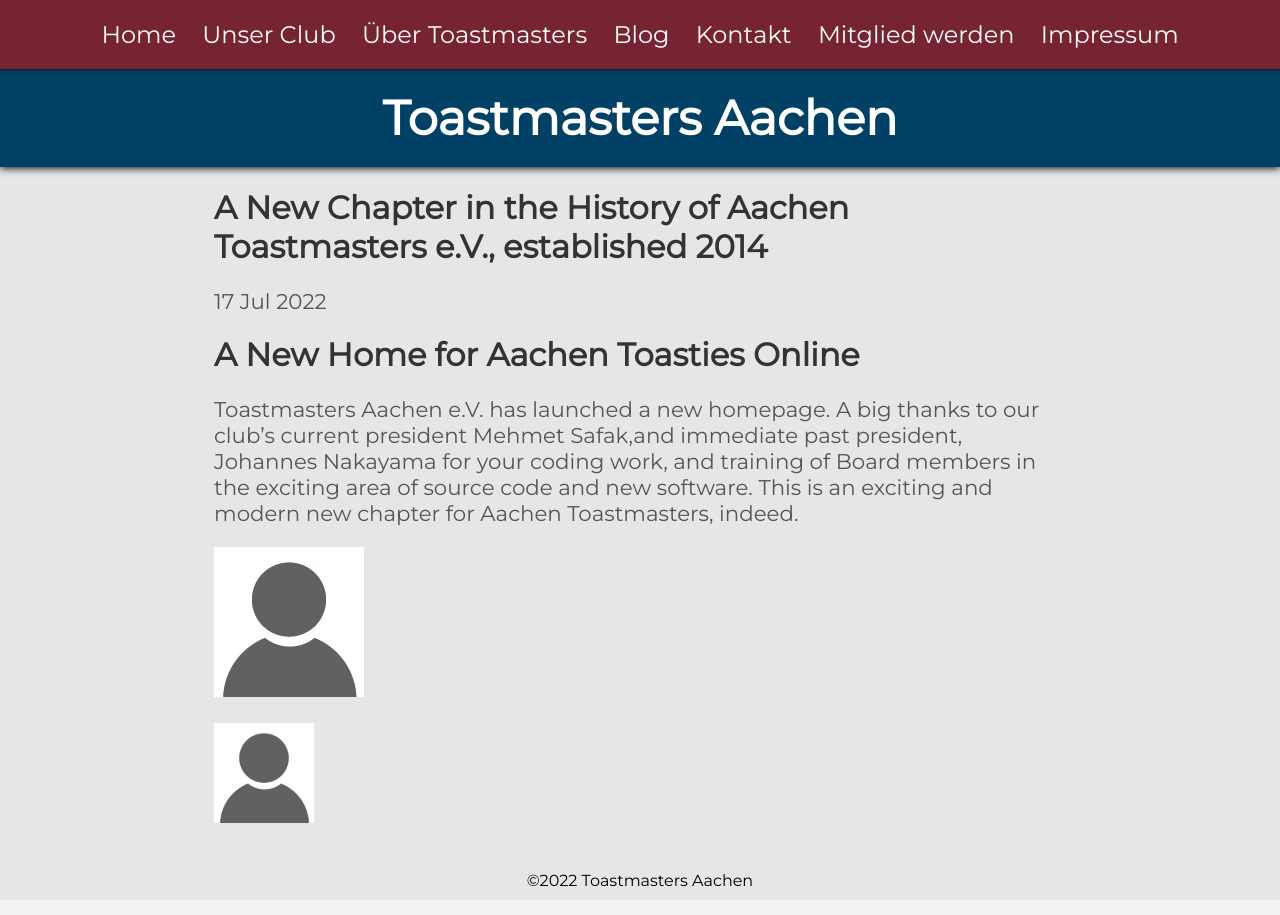
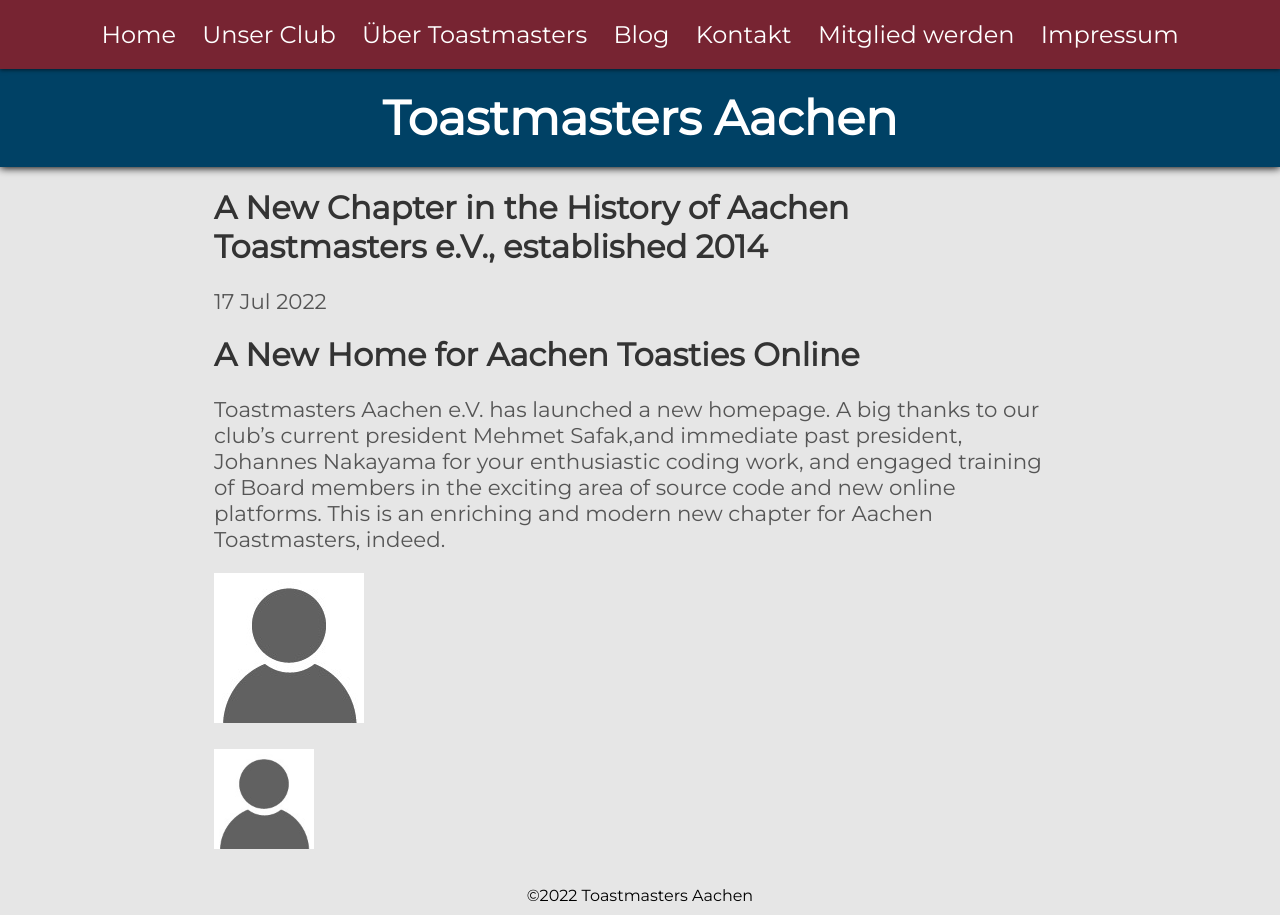
Before and after one commit to toastmasters-aachen/toastmasters-aachen.github.io, a Jekyll site: the page built from _posts/2022-07-17-willkommen-bei-den-toastmasters-aachen.md, in a window 1280 px wide. Built offline with Jekyll 4.4.1, drawn with Linux system fonts in a browser that asks for light colours.

Commit message:
Update 2022-07-17-willkommen-bei-den-toastmasters-aachen.md

```diff
--- a/_posts/2022-07-17-willkommen-bei-den-toastmasters-aachen.md
+++ b/_posts/2022-07-17-willkommen-bei-den-toastmasters-aachen.md
@@ -8,7 +8,7 @@ excerpt: "Toastmasters Aachen e.V. is excited to launch a new and improved homep
 
 # A New Home for Aachen Toasties Online
 
-Toastmasters Aachen e.V. has launched a new homepage.  A big thanks to our club's current president Mehmet Safak,and immediate past president, Johannes Nakayama for your coding work, and training of Board members in the exciting area of source code and new software.  This is an exciting and modern new chapter for Aachen Toastmasters, indeed.
+Toastmasters Aachen e.V. has launched a new homepage.  A big thanks to our club's current president Mehmet Safak,and immediate past president, Johannes Nakayama for your enthusiastic coding work, and engaged training of Board members in the exciting area of source code and new online platforms.  This is an enriching and modern new chapter for Aachen Toastmasters, indeed.
 
 [//]: # (This is a backend comment.)
 
```
